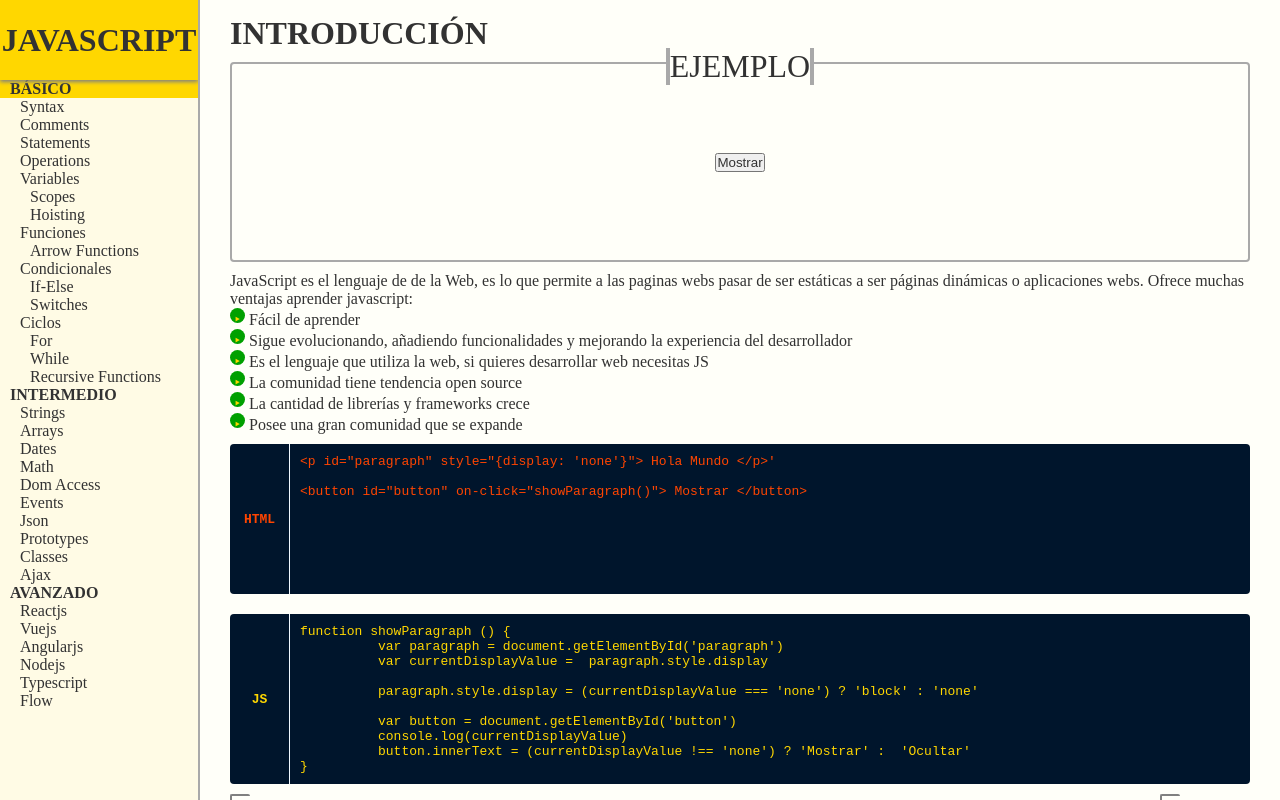
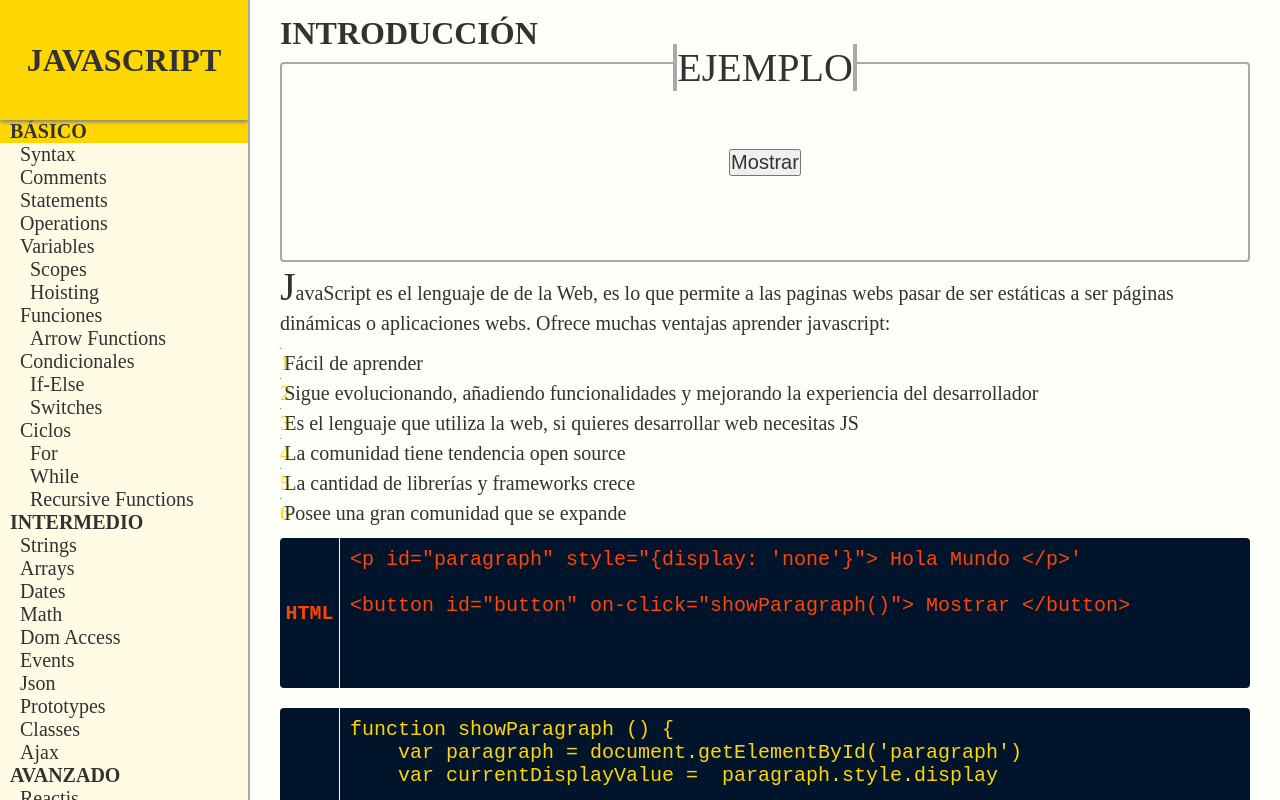
Before and after one commit to cruzortiz99/tsc_react_express_app, a React app: page / in a window 1280 px wide. Shown: the top 800 px of the page. Built offline with nearby package versions, Linux system fonts and the light colour scheme.

Commit message:
testing style

```diff
--- a/client/src/components/AppButton/app-button.css
+++ b/client/src/components/AppButton/app-button.css
@@ -3,10 +3,12 @@
   border: none;
   border-radius: 4px;
   height: 30px;
-  min-width: 90px;
+  min-width: 100px;
+  padding: 0px 10px;
   background-color: var(--page-content-color);
   transition: border 0.4s, background-color 0.4s, font-weight 0.1s;
   transition-timing-function: linear;
+  font-weight: bold;
 }
 .app-content-nav-button::before,
 .app-content-nav-button::after {
@@ -35,8 +37,6 @@
 .app-content-nav-button:hover {
   cursor: pointer;
   border: none;
-  /* background-color: var(--brand-color); */
-  font-weight: bold;
 }
 .app-content-nav-button:hover::before,
 .app-content-nav-button:hover::after {
--- a/client/src/components/AppContentCode/app-content-code.css
+++ b/client/src/components/AppContentCode/app-content-code.css
@@ -11,7 +11,7 @@
 }
 .app-content-code .label {
   border-right: 1px solid aliceblue;
-  width: 60px;
+  min-width: 60px;
   display: flex;
   justify-content: center;
   align-items: center;
--- a/client/src/components/AppContentTheory/app-content-theory.css
+++ b/client/src/components/AppContentTheory/app-content-theory.css
@@ -1,15 +1,21 @@
+.text-content {
+  display: grid;
+  grid-gap: 10px;
+  line-height: calc(1.5 * var(--font-size));
+}
 .text-content li {
   list-style: none;
 }
 .text-content ul li::before {
-  content: '\2023';
-  margin-right: 4px;
-  background-color: rgb(0, 160, 0);
+  content: '';
+  margin-right: 5px;
+  border-left: rgb(0, 155, 226) calc(var(--font-size) / 4) solid;
+  border-top: var(--page-content-color) calc(var(--font-size) / 4) solid;
+  border-bottom: var(--page-content-color) calc(var(--font-size) / 4) solid;
   color: var(--brand-color);
-  border-radius: 50%;
   display: inline-block;
-  width: 15px;
-  height: 15px;
+  width: calc(var(--font-size) / 100);
+  height: calc(var(--font-size) / 100);
   text-align: center;
 }
 .text-content ol {
@@ -23,7 +29,10 @@
   color: var(--brand-color);
   border-radius: 4px;
   display: inline-block;
-  width: 15px;
-  height: 15px;
+  width: calc(var(--font-size) / 100);
+  height: calc(var(--font-size) / 100);
   text-align: center;
 }
+.text-content p::first-letter {
+  font-size: calc(2 * var(--font-size));
+}
--- a/client/src/components/AppMenuItem/AppMenuItem.tsx
+++ b/client/src/components/AppMenuItem/AppMenuItem.tsx
@@ -14,7 +14,9 @@ const AppMenuItem = (props: AppMenuItemProps) => {
   const classNameByLevel =
     level < 2 ? 'app-menu-item-first-level' : 'app-menu-item-sublevel'
   const classByMatch = ({ match }: RouteChildrenProps) =>
-    match ? 'app-menu-clicked-link' : 'app-menu-item-hover'
+    match
+      ? 'app-menu-item app-menu-item-clicked'
+      : 'app-menu-item app-menu-item-hover'
   return (
     <Route
       path={props.link}
--- a/client/src/components/AppMenuItem/app-menu-item.css
+++ b/client/src/components/AppMenuItem/app-menu-item.css
@@ -1,8 +1,11 @@
+.app-menu-item {
+  list-style: none;
+}
 .app-menu-item-sublevel {
   text-transform: capitalize;
   text-decoration: none;
 }
-.app-menu-clicked-link {
+.app-menu-item-clicked {
   font-weight: bold;
   background-color: var(--brand-color);
 }
--- a/client/src/components/AppRouter/app-router.css
+++ b/client/src/components/AppRouter/app-router.css
@@ -1,11 +1,11 @@
 .sidebar {
   grid-area: pg-sd-bar;
   display: grid;
-  grid-template-rows: minmax(min-content, 10vh) auto;
+  grid-template-rows: minmax(15vh, min-content) auto;
   height: 100vh;
   overflow-y: auto;
   position: fixed;
-  width: 200px;
+  width: var(--sidebar-width);
   border-right: darkgray 2px solid;
 }
 .app-header {
@@ -25,9 +25,6 @@
   flex-direction: column;
   justify-content: flex-start;
 }
-.app-menu li {
-  list-style: none;
-}
 .app-content {
   grid-area: pg-content;
   background-color: var(--page-content-color);
--- a/client/src/css/main.css
+++ b/client/src/css/main.css
@@ -8,7 +8,8 @@
   --secondary-font-color: white;
   --page-content-vertical-gap: 10px;
   --border-radius: 4px;
-  --font-size: 16px;
+  --font-size: 20px;
+  --sidebar-width: 250px;
 }
 ::-webkit-scrollbar {
   width: 8px;
@@ -26,11 +27,27 @@
   margin: 0px;
   padding: 0px;
   color: var(--primary-font-color);
+  font-size: var(--font-size);
+}
+h1 {
+  font-size: calc(1.6 * var(--font-size));
+}
+h2 {
+  font-size: calc(1.4 * var(--font-size));
+}
+h3 {
+  font-size: calc(1.3 * var(--font-size));
+}
+h4 {
+  font-size: calc(1.2 * var(--font-size));
+}
+h5 {
+  font-size: calc(1.1 * var(--font-size));
 }
 #app {
   display: grid;
   grid-template-areas: 'pg-sd-bar pg-content';
-  grid-template-columns: 200px auto;
+  grid-template-columns: var(--sidebar-width) auto;
   min-height: 100vh;
   width: 100vw;
   overflow: hidden;
--- a/client/src/pages/Basics/Basics.tsx
+++ b/client/src/pages/Basics/Basics.tsx
@@ -15,7 +15,7 @@ const Introduction = (props: AppPagesProps) => {
         webs pasar de ser estáticas a ser páginas dinámicas o aplicaciones webs.
         Ofrece muchas ventajas aprender javascript:
       </p>
-      <ul>
+      <ol>
         <li>Fácil de aprender</li>
         <li>
           Sigue evolucionando, añadiendo funcionalidades y mejorando la
@@ -28,7 +28,7 @@ const Introduction = (props: AppPagesProps) => {
         <li>La comunidad tiene tendencia open source</li>
         <li>La cantidad de librerías y frameworks crece</li>
         <li>Posee una gran comunidad que se expande</li>
-      </ul>
+      </ol>
     </AppContentTheory>
   )
   const example = (
```
Lines whose indentation alone changed are shown as unchanged.
